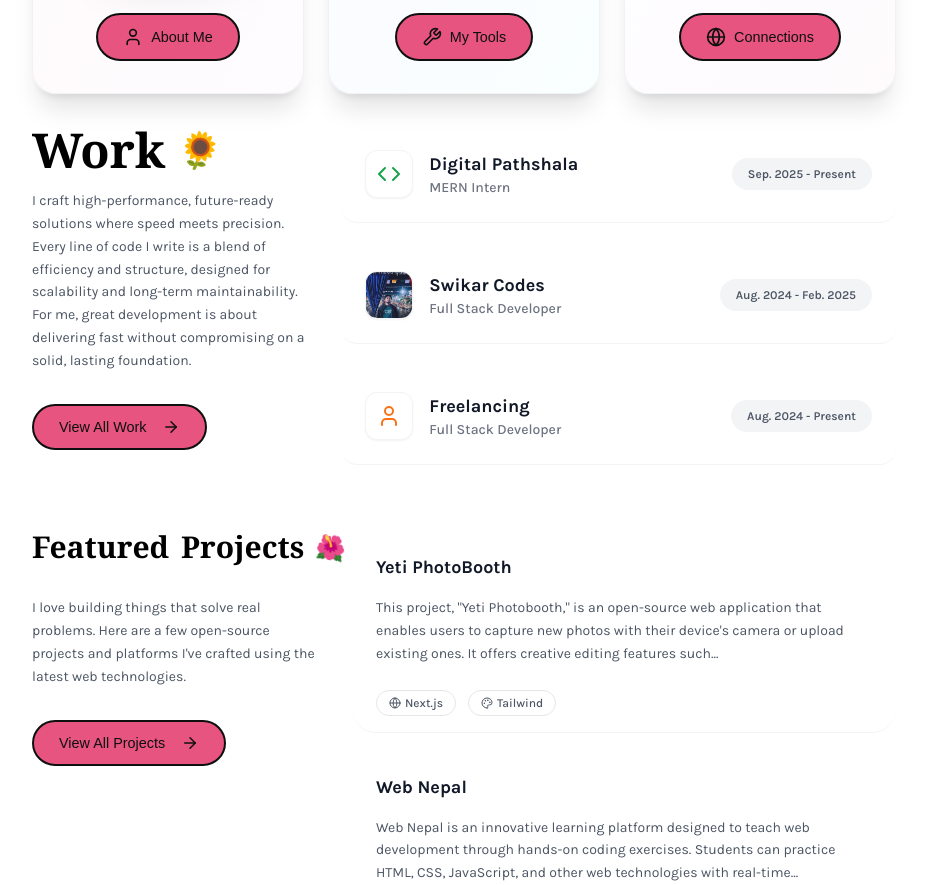
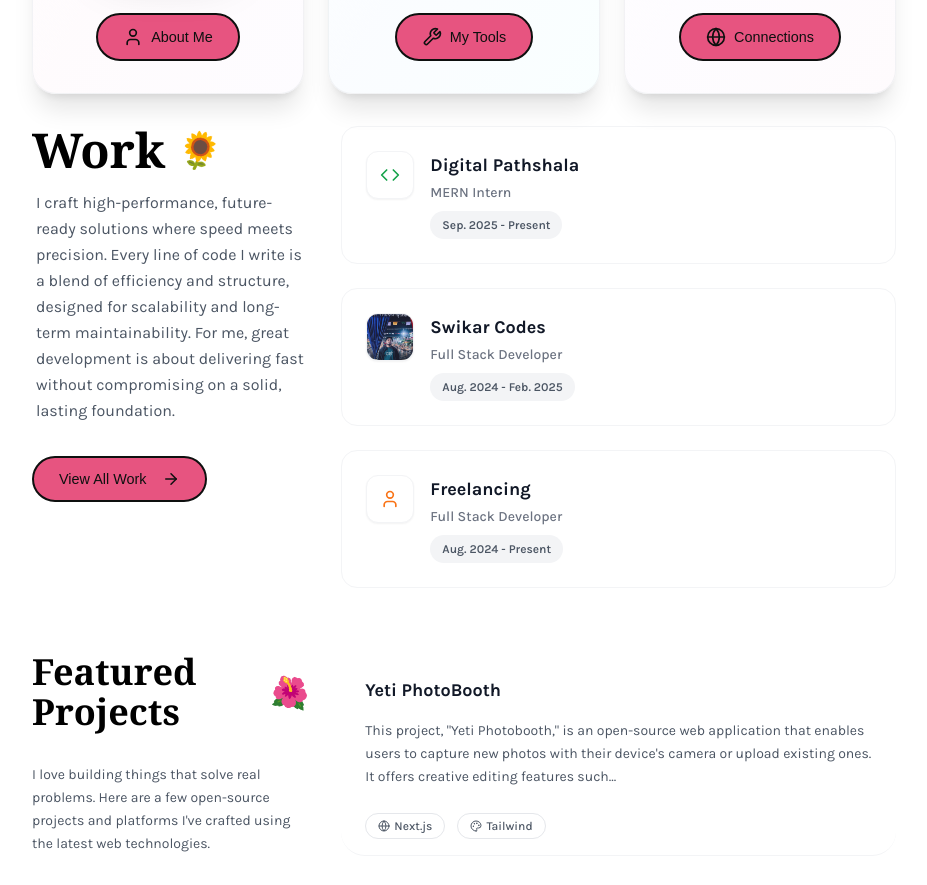
Before and after one commit to ganexhshah/portfolio, a React (Vite) app: page / in a window 1280 px wide. Shown: the part 1340-2225 px from the top of the page, without its empty margins (176-1103 px from the left). Built offline with nearby package versions, Linux system fonts and the light colour scheme; a web font is replaced by a local one; what tailwindcss-motion would draw is missing.

Commit message:
Fix mobile responsiveness in Work section

```diff
--- a/src/components/Hero.tsx
+++ b/src/components/Hero.tsx
@@ -539,98 +539,95 @@
         </section>
 
         {/* Work Section - Redesigned */}
-        <section className="mb-16">
-          <div className="flex flex-col md:flex-row gap-8 items-start">
+        <section className="mb-12 sm:mb-16">
+          <div className="flex flex-col md:flex-row gap-6 sm:gap-8 items-start">
             {/* Left Side: Title & Description */}
-            <div className="md:w-1/3 sticky top-24">
-              <div className="flex items-center gap-3 mb-4">
-                <h2 className="text-4xl md:text-5xl font-bold font-serif text-black dark:text-white flex items-center gap-3">
-                  Work <span className="text-4xl transform rotate-12 inline-block">🌻</span>
+            <div className="w-full md:w-1/3 md:sticky md:top-24">
+              <div className="flex items-center gap-2 sm:gap-3 mb-3 sm:mb-4">
+                <h2 className="text-3xl sm:text-4xl md:text-5xl font-bold font-serif text-black dark:text-white flex items-center gap-2 sm:gap-3 break-words">
+                  Work <span className="text-3xl sm:text-4xl transform rotate-12 inline-block flex-shrink-0">🌻</span>
                 </h2>
               </div>
-              <p className="text-gray-600 dark:text-gray-400 text-sm leading-relaxed font-body mb-8">
+              <p className="text-gray-600 dark:text-gray-400 text-sm sm:text-base leading-relaxed sm:leading-relaxed font-body mb-6 sm:mb-8 px-1">
                 I craft high-performance, future-ready solutions where speed meets precision. Every line of code I write is a blend of efficiency and structure, designed for scalability and long-term maintainability.
                 For me, great development is about delivering fast without compromising on a solid, lasting foundation.
               </p>
 
-              <a href="/work" className="custom-btn group hidden md:inline-flex">
+              <a href="/work" className="custom-btn group hidden md:inline-flex min-h-[44px]">
                 View All Work <ArrowRight className="ml-2 group-hover:translate-x-1 transition-transform" size={18} />
               </a>
             </div>
 
             {/* Right Side: Work Cards */}
-            <div className="md:w-2/3 grid grid-cols-1 gap-6">
+            <div className="w-full md:w-2/3 grid grid-cols-1 gap-4 sm:gap-6">
 
               {/* Digital Pathshala Card */}
-              <div className="group bg-white dark:bg-gray-900 rounded-2xl p-6 border-b border-gray-100 dark:border-gray-800 hover:bg-gray-50 dark:hover:bg-gray-800/50 transition-all duration-300">
-                <div className="flex flex-col md:flex-row md:items-center justify-between gap-4">
-                  <div className="flex items-center gap-4">
-                    <div className="w-12 h-12 rounded-xl bg-white dark:bg-gray-800 shadow-sm border border-gray-100 dark:border-gray-700 flex items-center justify-center p-2">
+              <div className="group bg-white dark:bg-gray-900 rounded-2xl p-4 sm:p-6 border border-gray-100 dark:border-gray-800 hover:bg-gray-50 dark:hover:bg-gray-800/50 transition-all duration-300 active:scale-[0.98] sm:active:scale-100">
+                <div className="flex items-start gap-3 sm:gap-4">
+                  <div className="w-10 h-10 sm:w-12 sm:h-12 flex-shrink-0 rounded-xl bg-white dark:bg-gray-800 shadow-sm border border-gray-100 dark:border-gray-700 flex items-center justify-center p-2">
                     {/* Placeholder for Digital Pathshala Logo - using Code icon as fallback */}
-                      <Code className="text-green-600" size={24} />
+                    <Code className="text-green-600" size={20} />
                   </div>
-                    <div>
-                      <h3 className="text-lg font-bold text-gray-900 dark:text-white group-hover:underline decoration-green-500 underline-offset-4 decoration-2 transition-all flex items-center gap-2">
-                        Digital Pathshala <ArrowRight size={16} className="opacity-0 group-hover:opacity-100 -translate-x-2 group-hover:translate-x-0 transition-all text-gray-400" />
+                  <div className="flex-1 min-w-0">
+                    <h3 className="text-sm sm:text-base md:text-lg font-bold text-gray-900 dark:text-white transition-all flex flex-wrap items-center gap-1 sm:gap-2 break-words word-wrap overflow-wrap leading-snug sm:leading-normal mb-1">
+                      <span className="break-words">Digital Pathshala</span>
+                      <ArrowRight size={14} className="hidden sm:inline opacity-0 md:group-hover:opacity-100 -translate-x-2 md:group-hover:translate-x-0 transition-all text-gray-400 flex-shrink-0" />
                     </h3>
-                      <p className="text-gray-500 dark:text-gray-400 font-medium text-sm">
+                    <p className="text-gray-500 dark:text-gray-400 font-medium text-xs sm:text-sm mb-2 leading-relaxed">
                       MERN Intern
                     </p>
+                    <div className="bg-gray-100 dark:bg-gray-800 px-2.5 sm:px-3 py-1 sm:py-1.5 rounded-full text-[10px] sm:text-xs font-semibold text-gray-600 dark:text-gray-300 inline-block">
+                      Sep. 2025 - Present
                     </div>
-                  </div>
-                  <div className="bg-gray-100 dark:bg-gray-800 px-4 py-2 rounded-full text-xs font-semibold text-gray-600 dark:text-gray-300 whitespace-nowrap">
-                    Sep. 2025 - Present
                   </div>
                 </div>
               </div>
 
               {/* Swikar Codes Card */}
-              <div className="group bg-white dark:bg-gray-900 rounded-2xl p-6 border-b border-gray-100 dark:border-gray-800 hover:bg-gray-50 dark:hover:bg-gray-800/50 transition-all duration-300">
-                <div className="flex flex-col md:flex-row md:items-center justify-between gap-4">
-                  <div className="flex items-center gap-4">
-                    <div className="w-12 h-12 rounded-xl bg-white dark:bg-gray-800 shadow-sm border border-gray-100 dark:border-gray-700 flex items-center justify-center overflow-hidden">
+              <div className="group bg-white dark:bg-gray-900 rounded-2xl p-4 sm:p-6 border border-gray-100 dark:border-gray-800 hover:bg-gray-50 dark:hover:bg-gray-800/50 transition-all duration-300 active:scale-[0.98] sm:active:scale-100">
+                <div className="flex items-start gap-3 sm:gap-4">
+                  <div className="w-10 h-10 sm:w-12 sm:h-12 flex-shrink-0 rounded-xl bg-white dark:bg-gray-800 shadow-sm border border-gray-100 dark:border-gray-700 flex items-center justify-center overflow-hidden">
                     <img src={profileImg} alt="Swikar Codes" className="w-full h-full object-cover opacity-90" />
                   </div>
-                    <div>
-                      <h3 className="text-lg font-bold text-gray-900 dark:text-white group-hover:underline decoration-blue-500 underline-offset-4 decoration-2 transition-all flex items-center gap-2">
-                        Swikar Codes <ArrowRight size={16} className="opacity-0 group-hover:opacity-100 -translate-x-2 group-hover:translate-x-0 transition-all text-gray-400" />
+                  <div className="flex-1 min-w-0">
+                    <h3 className="text-sm sm:text-base md:text-lg font-bold text-gray-900 dark:text-white transition-all flex flex-wrap items-center gap-1 sm:gap-2 break-words word-wrap overflow-wrap leading-snug sm:leading-normal mb-1">
+                      <span className="break-words">Swikar Codes</span>
+                      <ArrowRight size={14} className="hidden sm:inline opacity-0 md:group-hover:opacity-100 -translate-x-2 md:group-hover:translate-x-0 transition-all text-gray-400 flex-shrink-0" />
                     </h3>
-                      <p className="text-gray-500 dark:text-gray-400 font-medium text-sm">
+                    <p className="text-gray-500 dark:text-gray-400 font-medium text-xs sm:text-sm mb-2 leading-relaxed">
                       Full Stack Developer
                     </p>
+                    <div className="bg-gray-100 dark:bg-gray-800 px-2.5 sm:px-3 py-1 sm:py-1.5 rounded-full text-[10px] sm:text-xs font-semibold text-gray-600 dark:text-gray-300 inline-block">
+                      Aug. 2024 - Feb. 2025
                     </div>
-                  </div>
-                  <div className="bg-gray-100 dark:bg-gray-800 px-4 py-2 rounded-full text-xs font-semibold text-gray-600 dark:text-gray-300 whitespace-nowrap">
-                    Aug. 2024 - Feb. 2025
                   </div>
                 </div>
               </div>
 
               {/* Freelancing Card */}
-              <div className="group bg-white dark:bg-gray-900 rounded-2xl p-6 border-b border-gray-100 dark:border-gray-800 hover:bg-gray-50 dark:hover:bg-gray-800/50 transition-all duration-300">
-                <div className="flex flex-col md:flex-row md:items-center justify-between gap-4">
-                  <div className="flex items-center gap-4">
-                    <div className="w-12 h-12 rounded-xl bg-white dark:bg-gray-800 shadow-sm border border-gray-100 dark:border-gray-700 flex items-center justify-center p-2">
-                      <User className="text-orange-500" size={24} />
+              <div className="group bg-white dark:bg-gray-900 rounded-2xl p-4 sm:p-6 border border-gray-100 dark:border-gray-800 hover:bg-gray-50 dark:hover:bg-gray-800/50 transition-all duration-300 active:scale-[0.98] sm:active:scale-100">
+                <div className="flex items-start gap-3 sm:gap-4">
+                  <div className="w-10 h-10 sm:w-12 sm:h-12 flex-shrink-0 rounded-xl bg-white dark:bg-gray-800 shadow-sm border border-gray-100 dark:border-gray-700 flex items-center justify-center p-2">
+                    <User className="text-orange-500" size={20} />
                   </div>
-                    <div>
-                      <h3 className="text-lg font-bold text-gray-900 dark:text-white group-hover:underline decoration-orange-500 underline-offset-4 decoration-2 transition-all flex items-center gap-2">
-                        Freelancing <ArrowRight size={16} className="opacity-0 group-hover:opacity-100 -translate-x-2 group-hover:translate-x-0 transition-all text-gray-400" />
+                  <div className="flex-1 min-w-0">
+                    <h3 className="text-sm sm:text-base md:text-lg font-bold text-gray-900 dark:text-white transition-all flex flex-wrap items-center gap-1 sm:gap-2 break-words word-wrap overflow-wrap leading-snug sm:leading-normal mb-1">
+                      <span className="break-words">Freelancing</span>
+                      <ArrowRight size={14} className="hidden sm:inline opacity-0 md:group-hover:opacity-100 -translate-x-2 md:group-hover:translate-x-0 transition-all text-gray-400 flex-shrink-0" />
                     </h3>
-                      <p className="text-gray-500 dark:text-gray-400 font-medium text-sm">
+                    <p className="text-gray-500 dark:text-gray-400 font-medium text-xs sm:text-sm mb-2 leading-relaxed">
                       Full Stack Developer
                     </p>
+                    <div className="bg-gray-100 dark:bg-gray-800 px-2.5 sm:px-3 py-1 sm:py-1.5 rounded-full text-[10px] sm:text-xs font-semibold text-gray-600 dark:text-gray-300 inline-block">
+                      Aug. 2024 - Present
                     </div>
-                  </div>
-                  <div className="bg-gray-100 dark:bg-gray-800 px-4 py-2 rounded-full text-xs font-semibold text-gray-600 dark:text-gray-300 whitespace-nowrap">
-                    Aug. 2024 - Present
                   </div>
                 </div>
               </div>
 
               {/* Mobile View All Button */}
-              <div className="md:hidden mt-6">
-                <a href="/work" className="custom-btn group w-full justify-center">
+              <div className="md:hidden mt-4 sm:mt-6">
+                <a href="/work" className="custom-btn group w-full justify-center min-h-[44px] flex items-center">
                   View All Work <ArrowRight className="ml-2 group-hover:translate-x-1 transition-transform" size={18} />
                 </a>
               </div>
@@ -644,8 +641,8 @@
             {/* Left Side: Title & Description */}
             <div className="md:w-1/3 sticky top-24">
               <div className="flex items-center gap-3 mb-8">
-                <h2 className="text-2xl md:text-3xl font-bold font-serif text-black dark:text-white flex items-center gap-3">
-                  Featured <span className="block">Projects</span> <span className="transform rotate-12 inline-block text-2xl">🌺</span>
+                <h2 className="text-3xl md:text-4xl font-bold font-serif text-black dark:text-white flex items-center gap-3">
+                  Featured Projects <span className="transform rotate-12 inline-block text-3xl">🌺</span>
                 </h2>
               </div>
               <p className="text-gray-600 dark:text-gray-400 text-sm leading-relaxed font-body mb-8">
--- a/src/index.css
+++ b/src/index.css
@@ -126,6 +126,73 @@
 
   body {
     @apply bg-background text-foreground selection:bg-primary selection:text-primary-foreground;
+  }
+}
+
+@layer utilities {
+  /* Mobile-friendly text wrapping */
+  .word-wrap {
+    word-wrap: break-word;
+    overflow-wrap: break-word;
+    hyphens: auto;
+  }
+
+  .overflow-wrap {
+    overflow-wrap: break-word;
+  }
+
+  /* Touch-friendly tap targets */
+  @media (max-width: 768px) {
+    .custom-btn {
+      min-height: 44px;
+      min-width: 44px;
+      padding: 12px 24px;
+      font-size: 0.875rem;
+    }
+
+    /* Disable hover effects on touch devices */
+    @media (hover: none) {
+      .group:hover .group-hover\:opacity-100 {
+        opacity: 0;
+      }
+
+      .group:hover .group-hover\:translate-x-0 {
+        transform: translateX(-0.5rem);
+      }
+
+      .group:hover .group-hover\:underline {
+        text-decoration: none;
+      }
+    }
+  }
+
+  /* Responsive breakpoints for specific mobile sizes */
+  @media (min-width: 320px) {
+    .text-responsive-xs {
+      font-size: 0.75rem;
+      line-height: 1.25rem;
+    }
+  }
+
+  @media (min-width: 375px) {
+    .text-responsive-sm {
+      font-size: 0.875rem;
+      line-height: 1.5rem;
+    }
+  }
+
+  @media (min-width: 414px) {
+    .text-responsive-md {
+      font-size: 1rem;
+      line-height: 1.75rem;
+    }
+  }
+
+  @media (min-width: 768px) {
+    .text-responsive-lg {
+      font-size: 1.125rem;
+      line-height: 2rem;
+    }
   }
 }
 
```
Lines whose indentation alone changed are shown as unchanged.
